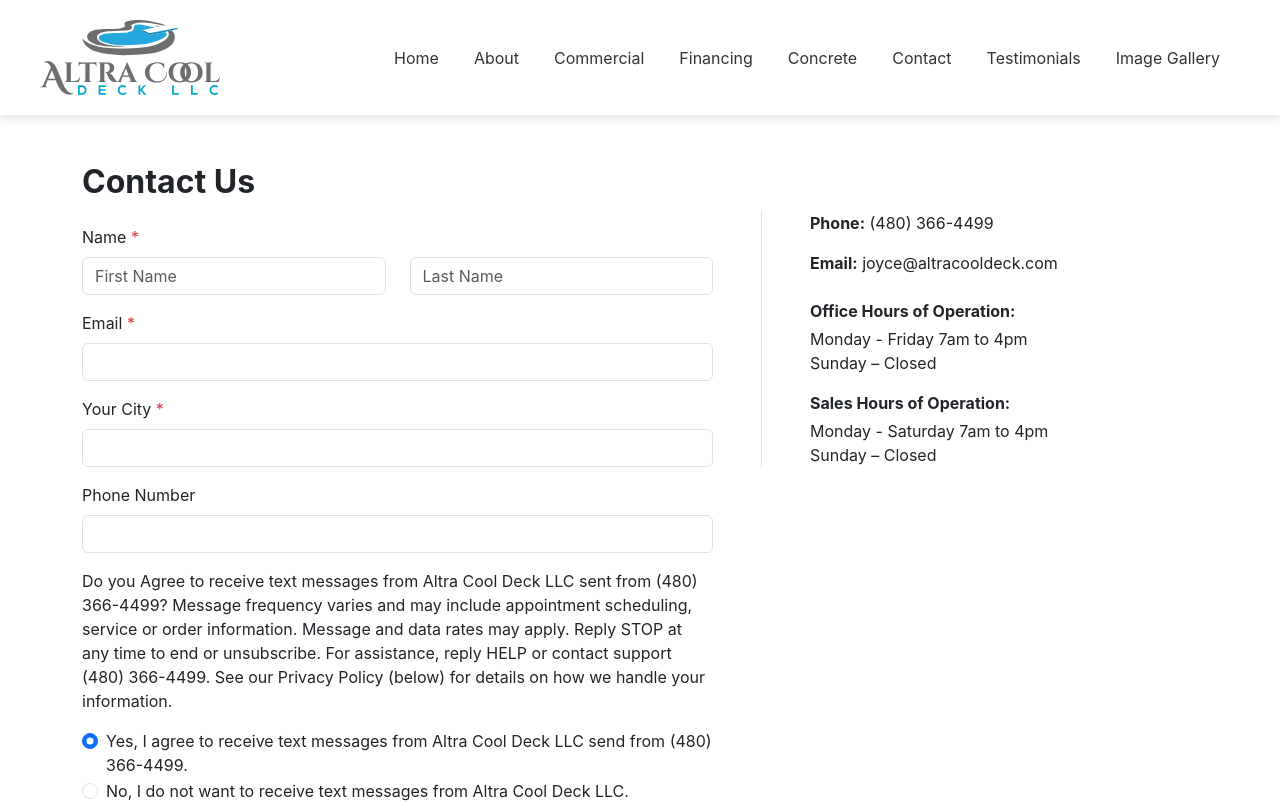
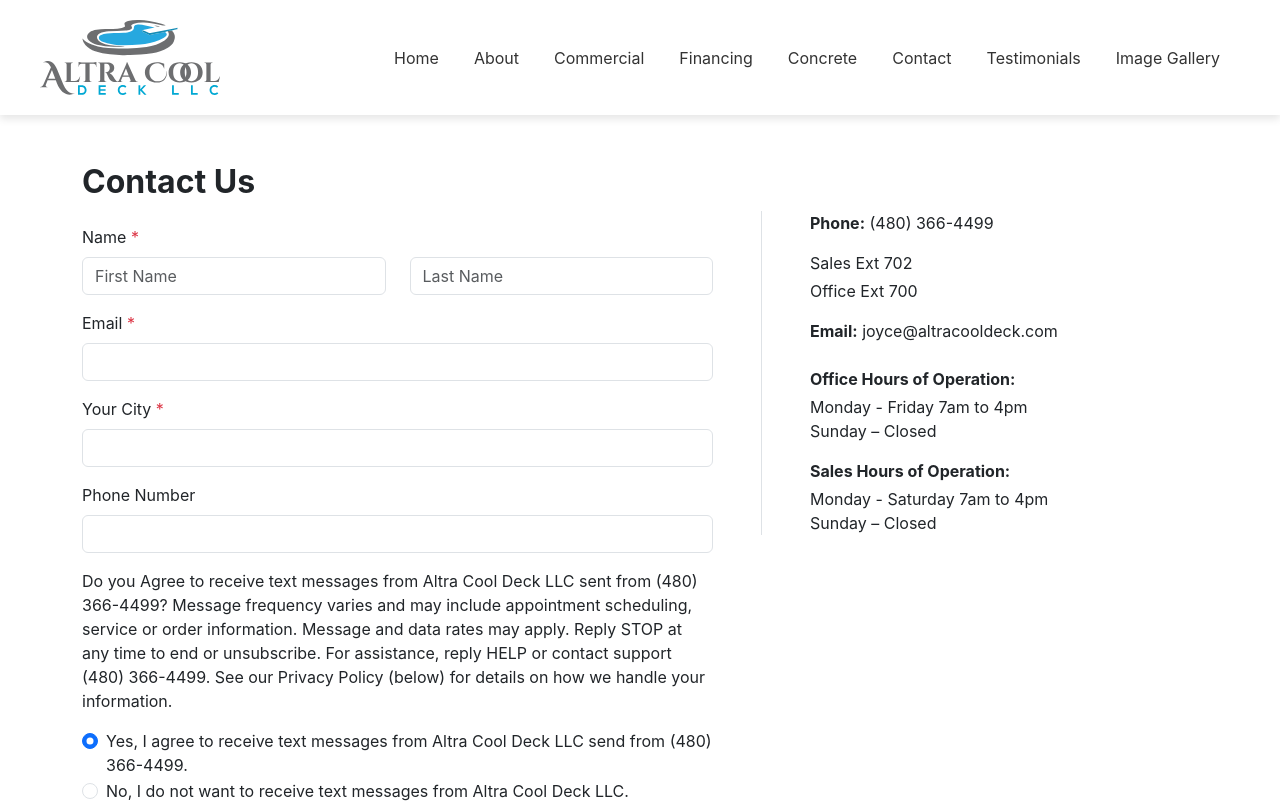
Before and after one commit to karmalution143/AltraCoolDeck, a Next.js app: page /contact in a window 1280 px wide. Shown: the top 803 px of the page. Built offline with nearby package versions, Linux system fonts and the light colour scheme.

Commit message:
format adjustments contact page

```diff
--- a/pages/contact.js
+++ b/pages/contact.js
@@ -68,13 +68,15 @@
 
         {/* Info Section */}
         <div className="col-md-5">
-          <div className="border-start ps-5 mt-5">
+          <div className="border-start ps-5 mt-0 mt-md-4 mt-lg-5">
           <p>
             <strong>Phone:</strong>{' '}
             <a href="tel:4803664499" className="link-contact">
               (480) 366-4499
             </a>
           </p>
+          <p className="mb-1">Sales Ext 702</p>
+          <p>Office Ext 700</p>
 
           <p>
             <strong>Email:</strong>{' '}
```
